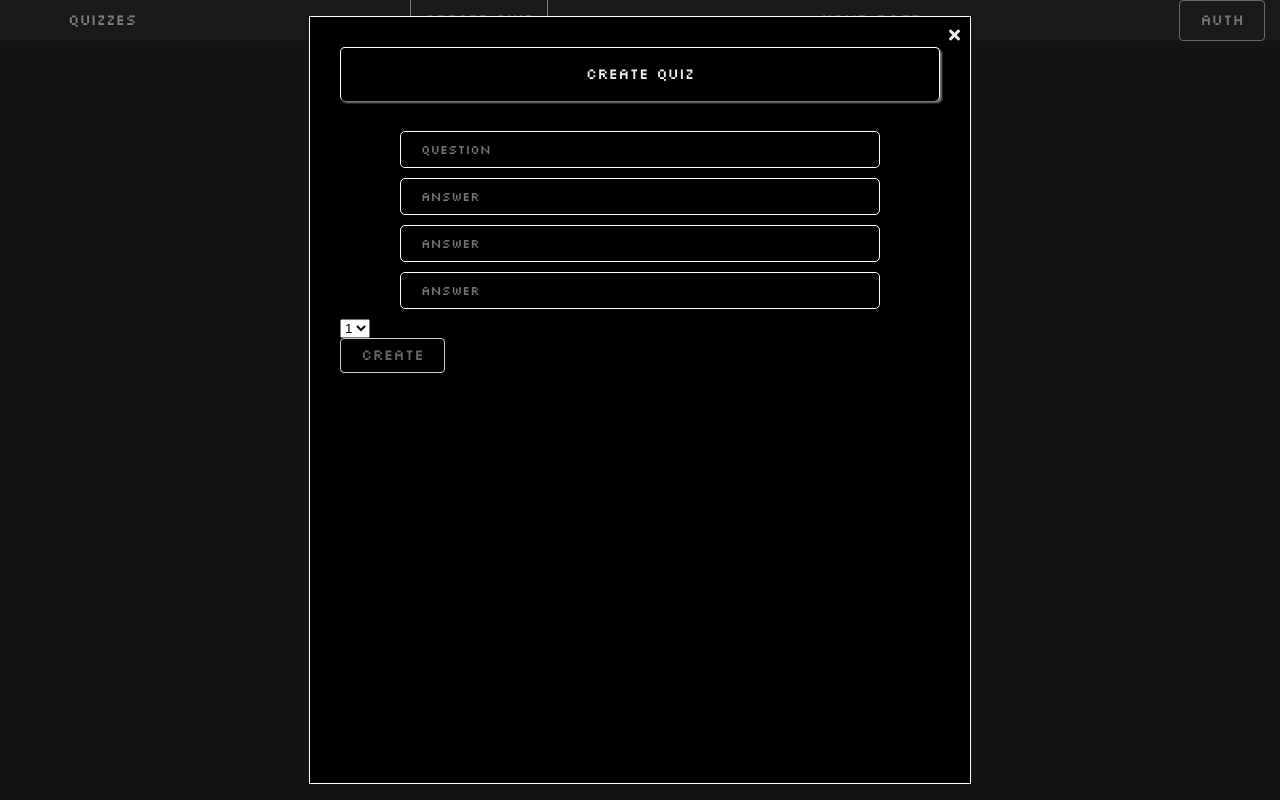
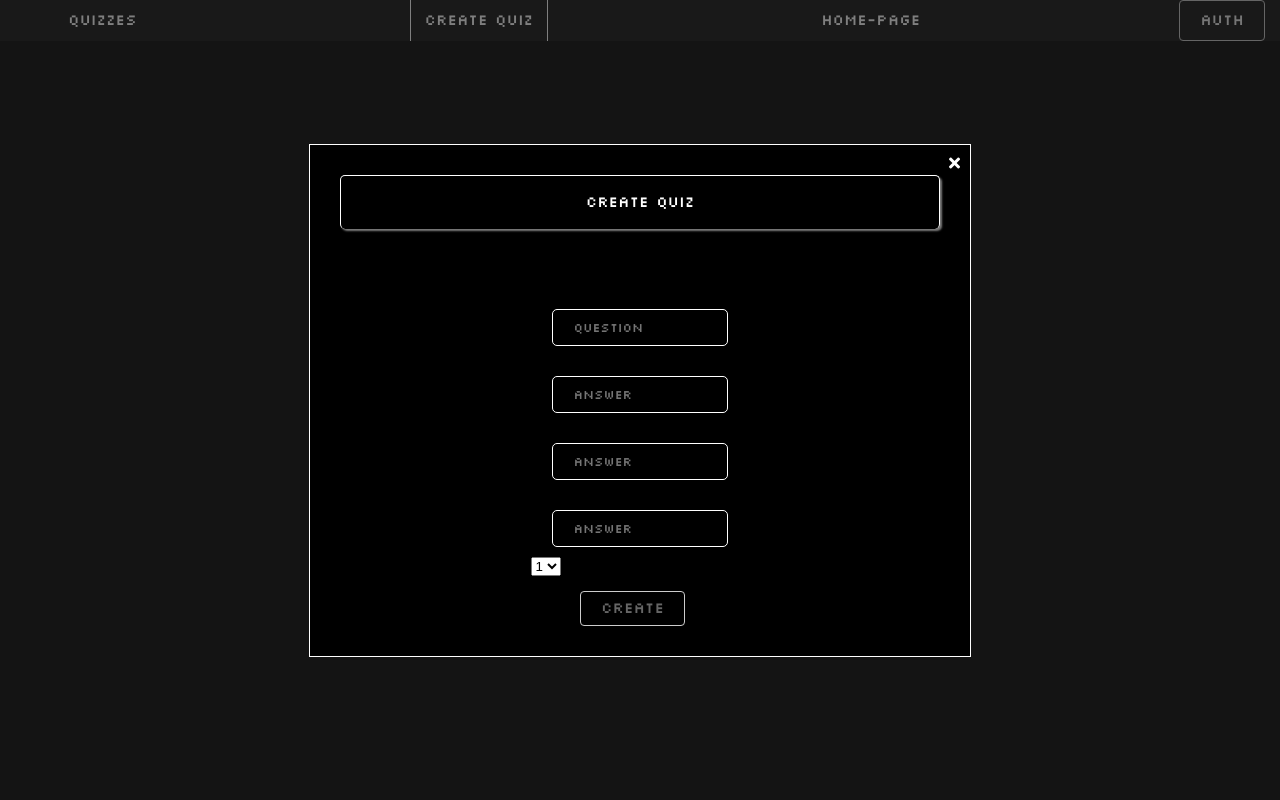
Before and after one commit to nikmen560/quizotopiaReact, a React (Create React App) app: page /quiz-create in a window 1280 px wide. Built offline with nearby package versions, Linux system fonts and the light colour scheme.

Commit message:
making createquiz modal

```diff
--- a/src/App.js
+++ b/src/App.js
@@ -1,6 +1,5 @@
 import './App.css';
 import React from "react";
-import Auth from "./components/Auth/Auth";
 import {BrowserRouter, Route, Switch} from 'react-router-dom';
 import QuizzesList from "./components/QuizzesList/QuizzesList";
 import QuizCreate from "./components/QuizCreate/QuizCreate";
--- a/src/components/Modal/Modal.module.css
+++ b/src/components/Modal/Modal.module.css
@@ -1,32 +1,33 @@
-.ModalOverlay{
- display: flex;
+
+.ModalOverlay {
+    display: flex;
+    align-items: center;
     justify-content: center;
-    align-content: center;
     position: fixed;
     top: 0;
-    bottom: 0;
     right: 0;
     left: 0;
+    bottom: 0;
     padding: 1rem;
     background-color: rgba(0, 0, 0, 0.5);
     z-index: 9999;
-    overflow: hidden;
+    opacity: 1;
+    animation: all .5s ease;
+    overflow-x: hidden;
+    overflow-y: auto;
+
 }
-
 .ModalContent {
-    /*padding: 20px;*/
     max-width: 600px;
     width: 100%;
-    background-color: #000;
+    padding: 30px;
+    background-color: rgb(0,0,0);
+    color: white;
     border: 1px solid white;
     position: relative;
-    padding: 30px;
-
 }
-
-
 .ModalHeader {
-
+    /*position: relative;*/
     text-align: center;
     padding-top: 20px;
     padding-bottom: 20px;
@@ -35,7 +36,6 @@
     box-shadow: 2px 2px 2px rgba(245, 245, 245, 0.5);
     border-radius: 5px;
     border-bottom: none;
-
 }
 .close {
     position: absolute;
@@ -52,12 +52,23 @@
     top: 11px;
 }
 
-.ModalFooter {
+
+/*.ModalHeader > form {*/
+/*    padding-top: 10px;*/
+/*}*/
+.ModalBody {
+    display: flex;
+    padding-top: 50px;
+    padding-bottom: 15px;
+    align-items: center;
+    justify-content: center;
+    flex-direction: column;
+}
+.AuthBody input {
 
 }
-.ModalBody {
-
+.ModalFooter {
+    display: flex;
+    align-items: center;
+    justify-content: center;
 }
-.ModalHeader {
-
-}
--- a/src/components/QuizCreate/QuizCreate.js
+++ b/src/components/QuizCreate/QuizCreate.js
@@ -86,12 +86,10 @@ class QuizCreate extends React.Component {
             modalHeader={this.state.header}
             >
                 <form onSubmit={this.formHandler} className={classes.QuizCreateForm}>
-                    <div>
                         {this.renderInputs()}
                         <select>
                             <option value="1">1</option>
                         </select>
-                    </div>
                 </form>
             </Modal>
         )
```
Also changed, not shown: 1 other file (tests, documents, lock files or other folders).
